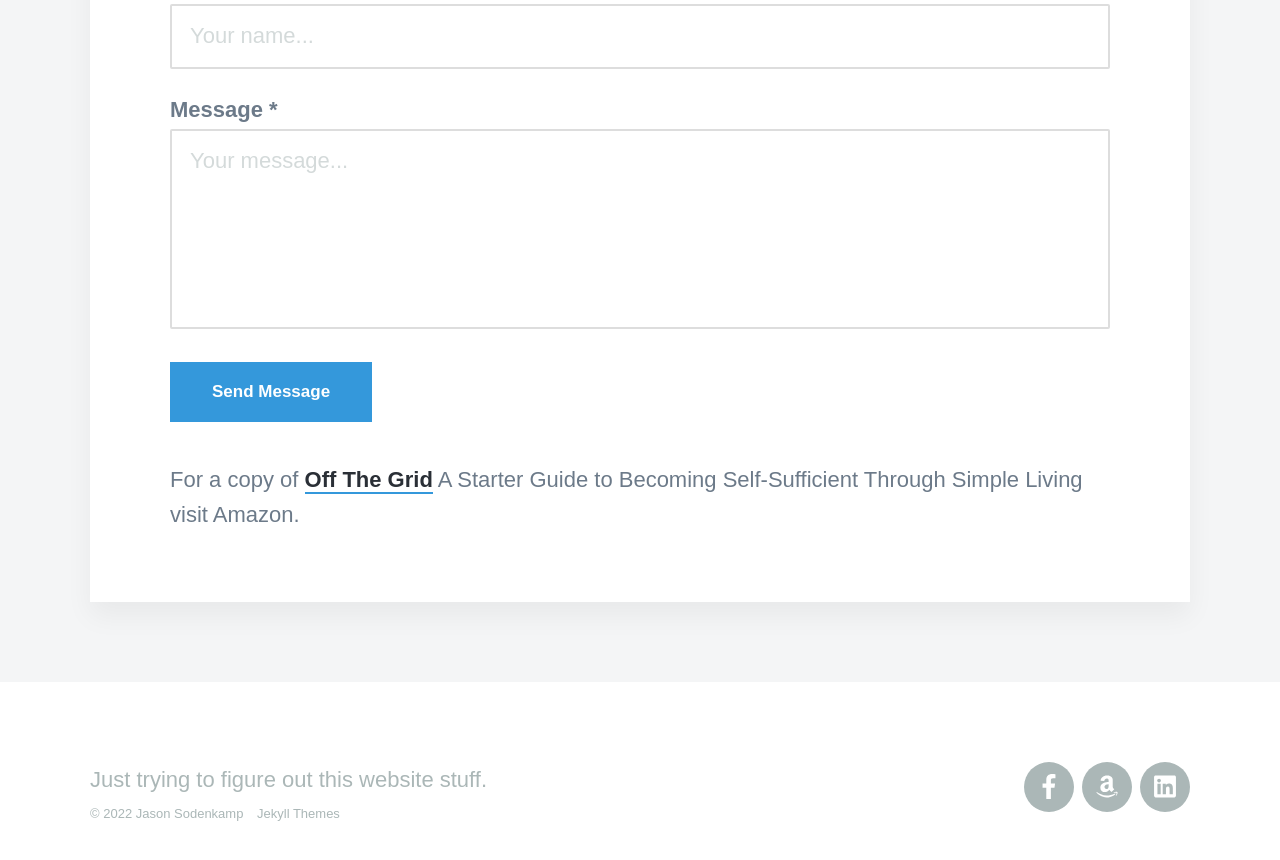
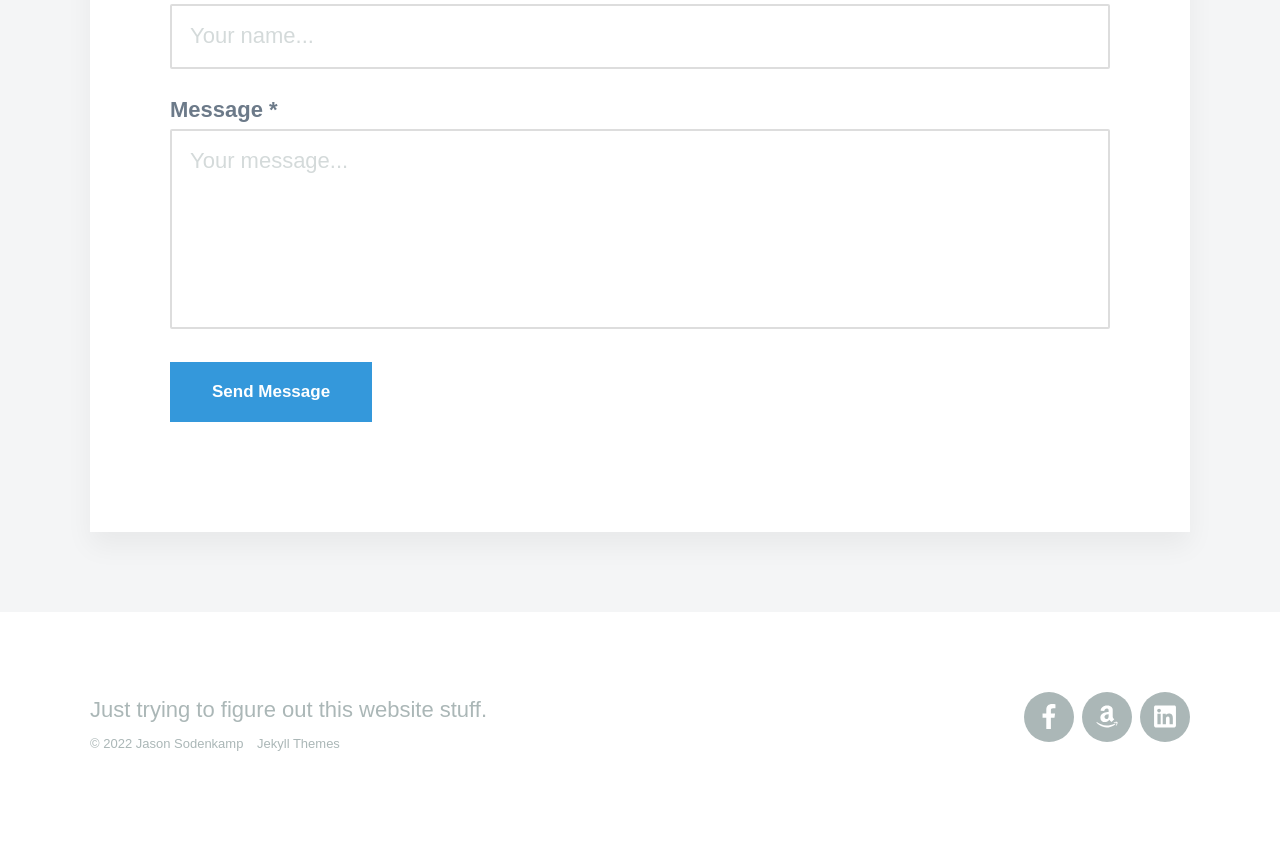
Before and after one commit to jcsodenkamp/jcsodenkamp.github.io, a Jekyll site: the page built from _pages/contact.md, in a window 1280 px wide and 900 px high, scrolled down 718 px. Shown: the top 860 px of the window. Built offline with Jekyll 4.4.1, drawn with Linux system fonts in a browser that asks for light colours; nearby versions of some CDN libraries; some web fonts are replaced; after the commit the page ends 1548 px from its top, so only the background shows below that.

Commit message:
Update contact.md

```diff
--- a/_pages/contact.md
+++ b/_pages/contact.md
@@ -6,5 +6,3 @@ featured_image: /images/demo/contact.jpg
 ---
 
 {% include contact-form.html %}
-
-For a copy of [Off The Grid](https://www.amazon.com/dp/B09NZNRPBN) A Starter Guide to Becoming Self-Sufficient Through Simple Living visit Amazon.
```
